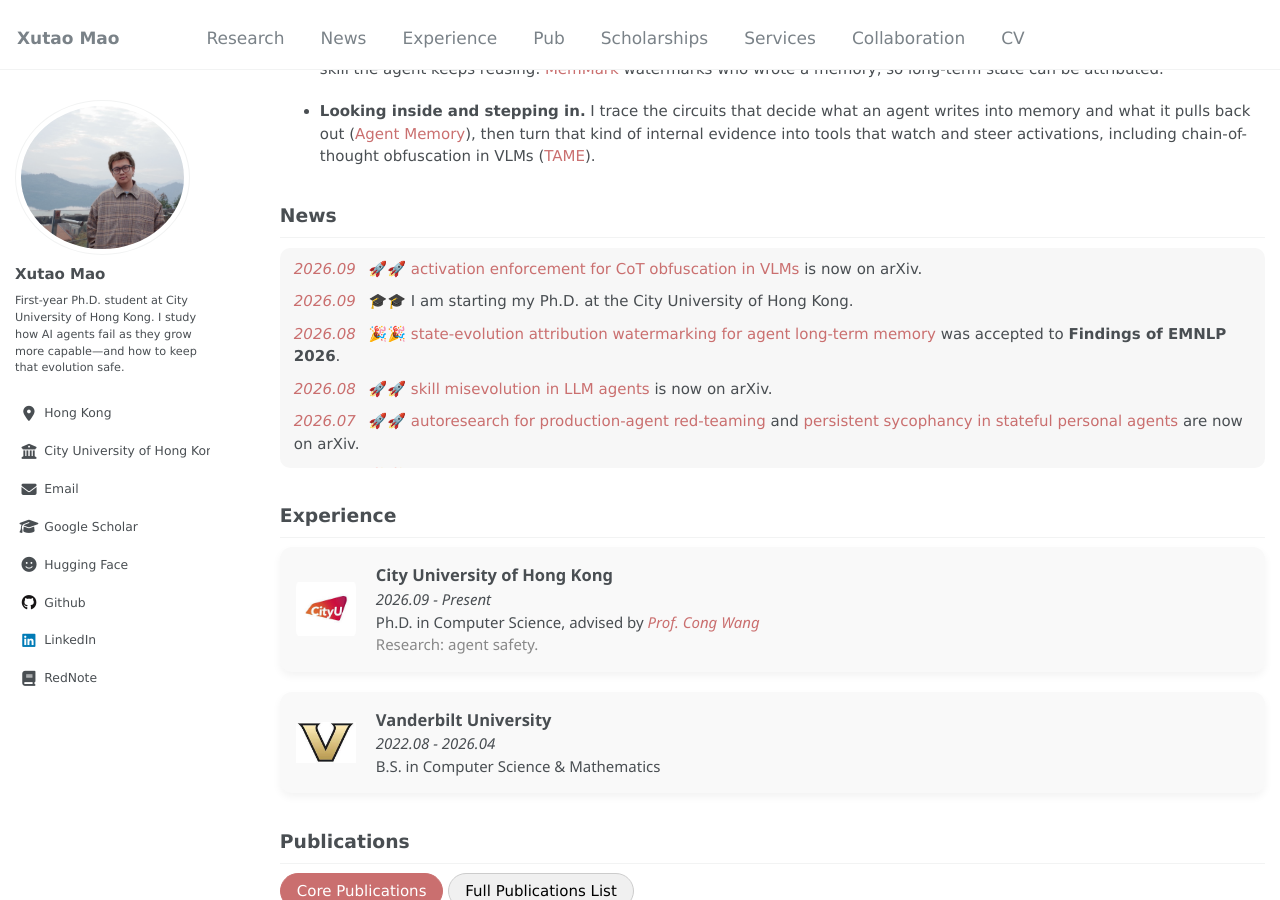
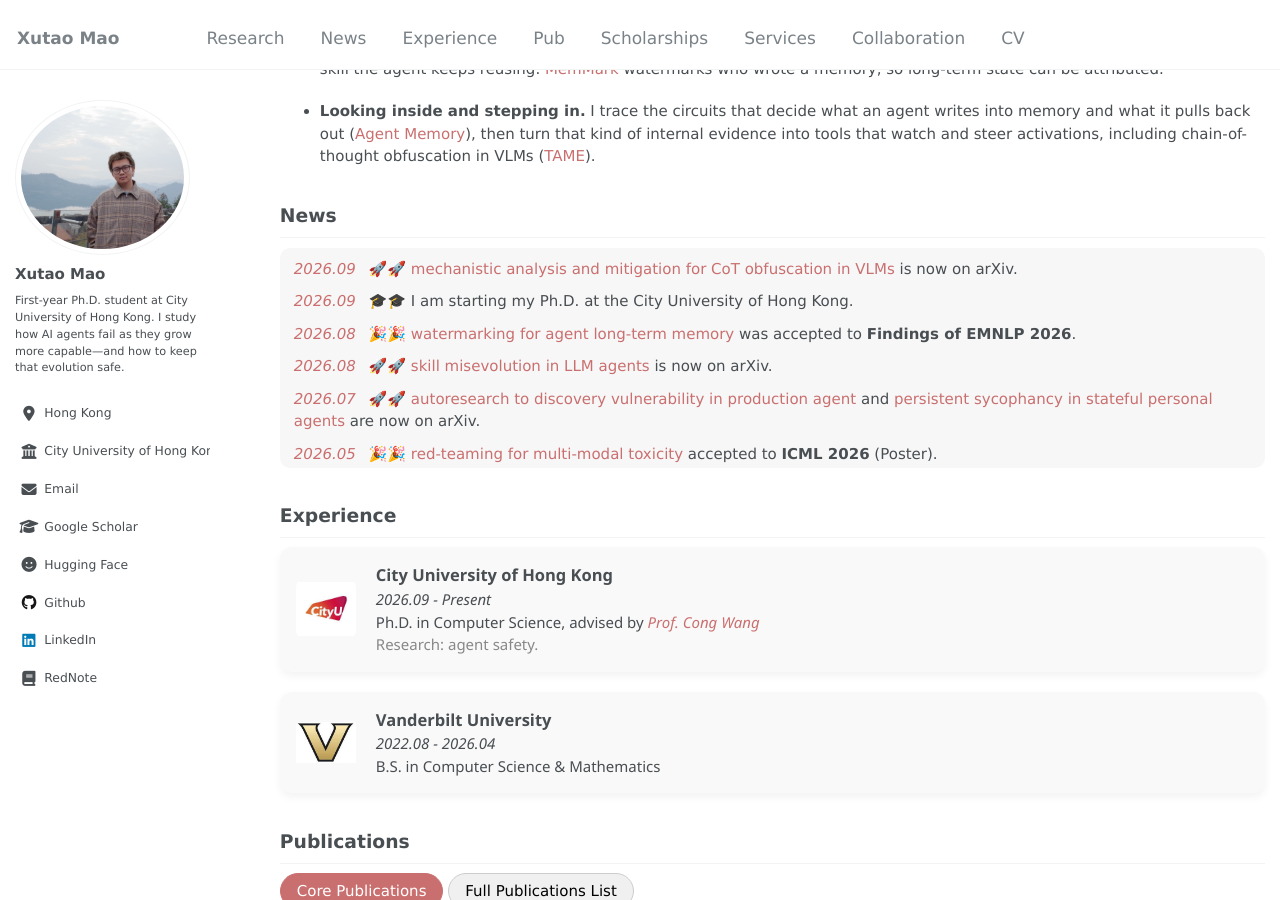
Before and after one commit to henrymao2004/henrymao2004.github.io, a Jekyll site: the page built from _pages/about.md, in a window 1280 px wide and 900 px high, scrolled down 568 px. Built offline with Jekyll 4.4.1, drawn with Linux system fonts in a browser that asks for light colours; some web fonts are replaced.

Commit message:
Tighten news descriptors to the requested phrases.

```diff
--- a/_pages/about.md
+++ b/_pages/about.md
@@ -27,13 +27,13 @@
 ---------------
 <div class="news-box">
   <ul class="news-list">
-<li><span class="news-date"><em>2026.09</em></span> 🚀🚀 <a href="https://arxiv.org/abs/2609.24243" target="_blank">activation enforcement for CoT obfuscation in VLMs</a> is now on arXiv.</li>
+<li><span class="news-date"><em>2026.09</em></span> 🚀🚀 <a href="https://arxiv.org/abs/2609.24243" target="_blank">mechanistic analysis and mitigation for CoT obfuscation in VLMs</a> is now on arXiv.</li>
 <li><span class="news-date"><em>2026.09</em></span> 🎓🎓 I am starting my Ph.D. at the City University of Hong Kong.</li>
-<li><span class="news-date"><em>2026.08</em></span> 🎉🎉 <a href="https://arxiv.org/abs/2605.25002" target="_blank">state-evolution attribution watermarking for agent long-term memory</a> was accepted to <strong>Findings of EMNLP 2026</strong>.</li>
+<li><span class="news-date"><em>2026.08</em></span> 🎉🎉 <a href="https://arxiv.org/abs/2605.25002" target="_blank">watermarking for agent long-term memory</a> was accepted to <strong>Findings of EMNLP 2026</strong>.</li>
 <li><span class="news-date"><em>2026.08</em></span> 🚀🚀 <a href="https://arxiv.org/abs/2608.12851" target="_blank">skill misevolution in LLM agents</a> is now on arXiv.</li>
-<li><span class="news-date"><em>2026.07</em></span> 🚀🚀 <a href="https://arxiv.org/abs/2607.11698" target="_blank">autoresearch for production-agent red-teaming</a> and <a href="https://arxiv.org/abs/2607.10526" target="_blank">persistent sycophancy in stateful personal agents</a> are now on arXiv.</li>
-<li><span class="news-date"><em>2026.05</em></span> 🎉🎉 <a href="https://arxiv.org/abs/2605.00699" target="_blank">step-wise temporal red-teaming for multi-modal toxicity</a> accepted to <strong>ICML 2026</strong> (Poster).</li>
-<li><span class="news-date"><em>2025.11</em></span> 🎉🎉 <a href="https://arxiv.org/abs/2505.14422" target="_blank">social-media opinion prediction</a> (Oral) and <a href="https://arxiv.org/abs/2505.18744" target="_blank">multi-domain text-to-SQL</a> (Poster) accepted to <strong>AAAI 2026</strong>.</li>
+<li><span class="news-date"><em>2026.07</em></span> 🚀🚀 <a href="https://arxiv.org/abs/2607.11698" target="_blank">autoresearch to discovery vulnerability in production agent</a> and <a href="https://arxiv.org/abs/2607.10526" target="_blank">persistent sycophancy in stateful personal agents</a> are now on arXiv.</li>
+<li><span class="news-date"><em>2026.05</em></span> 🎉🎉 <a href="https://arxiv.org/abs/2605.00699" target="_blank">red-teaming for multi-modal toxicity</a> accepted to <strong>ICML 2026</strong> (Poster).</li>
+<li><span class="news-date"><em>2025.11</em></span> 🎉🎉 <a href="https://arxiv.org/abs/2505.14422" target="_blank">social-media opinion prediction</a> (Oral) and <a href="https://arxiv.org/abs/2505.18744" target="_blank">multi-domain text-to-SQL benchmark</a> (Poster) accepted to <strong>AAAI 2026</strong>.</li>
   </ul>
 </div>
 
```
